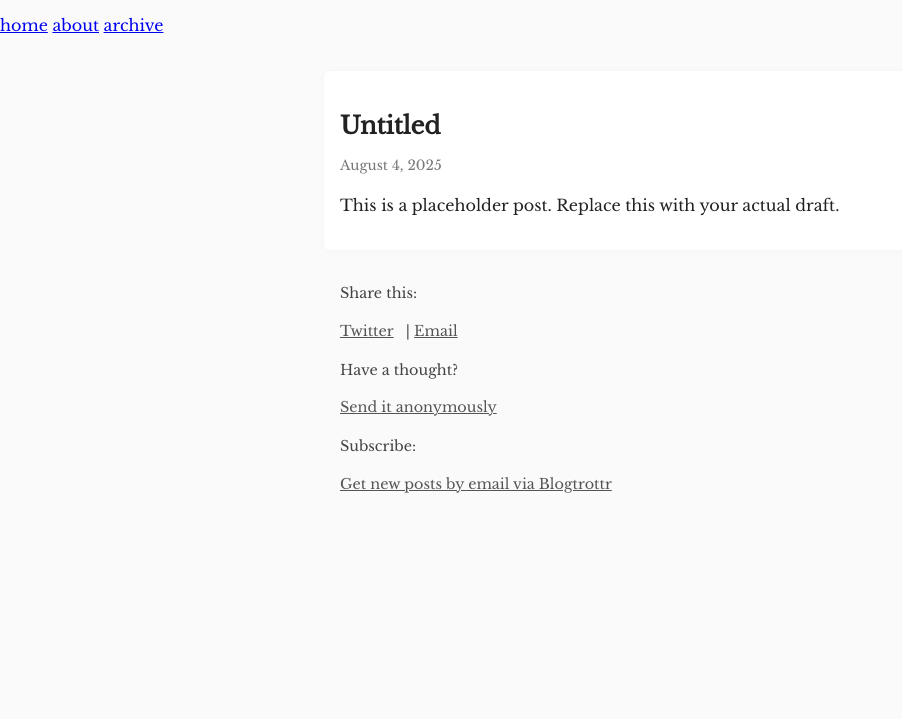
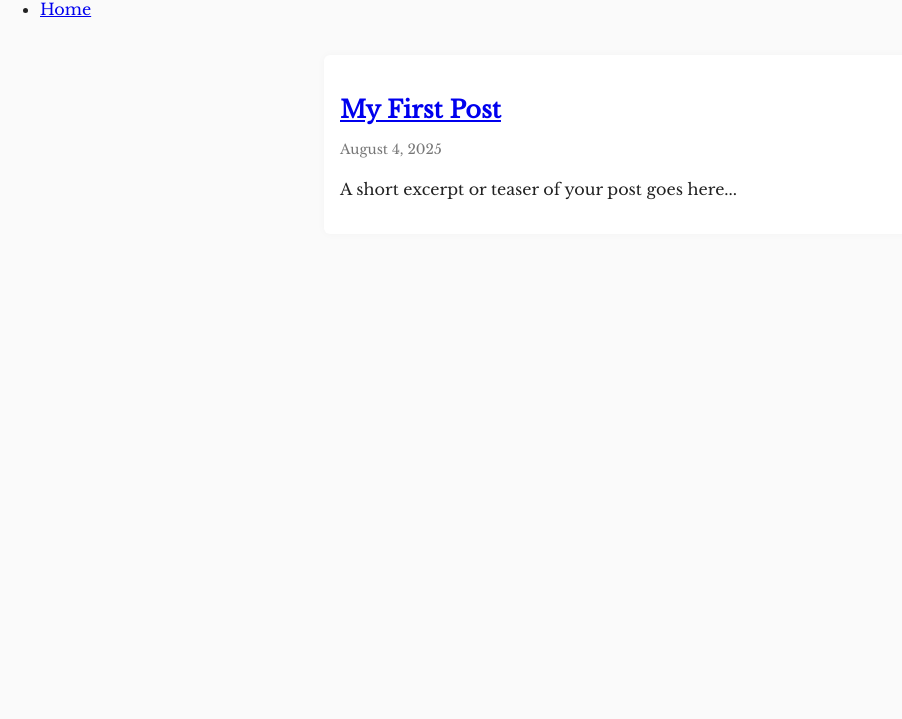
Before and after one commit to infiniteskins/infiniteskins, a plain HTML site: page index.html in a window 1280 px wide. Shown: the part 81-800 px from the top of the page, without its empty margins (0-902 px from the left). Drawn offline with nearby package versions, Linux system fonts and the light colour scheme.

Commit message:
Update index.html

```diff
--- a/index.html
+++ b/index.html
@@ -3,53 +3,46 @@
 <head>
   <meta charset="UTF-8">
   <title>infiniteskins</title>
+  <meta name="viewport" content="width=device-width, initial-scale=1.0">
   <meta name="description" content="A raw, minimalist journal of anonymous reflections, emotion, and being.">
   <meta name="keywords" content="journal, anonymous blog, raw writing, infiniteskins, introspection, healing, solitude">
   <meta name="author" content="infiniteskins">
-  <meta name="viewport" content="width=device-width, initial-scale=1.0">
 
-  <!-- 🌍 OpenGraph metadata for social sharing -->
-  <meta property="og:title" content="infiniteskins">
-  <meta property="og:description" content="A raw, minimalist journal of anonymous reflections.">
-  <meta property="og:type" content="website">
-  <meta property="og:url" content="https://infiniteskins.github.io/infiniteskins">
-
+  <!-- Classic newspaper-style font -->
   <link rel="stylesheet" href="css/style.css">
+  <link href="https://fonts.googleapis.com/css2?family=Libre+Baskerville&display=swap" rel="stylesheet">
 </head>
 
 <body>
-    <div class="sidebar">
-        <h1>infiniteskins</h1>
-        <nav>
-            <a href="index.html">home</a>
-            <a href="about.html">about</a>
-            <a href="archive.html">archive</a>
-        </nav>
-    </div>
-    <div class="content">
-        <div class="post">
-            <h2>Untitled</h2>
-            <p class="date">August 4, 2025</p>
-            <p>This is a placeholder post. Replace this with your actual draft.</p>
-        </div>
-      <!-- 🔗 Share links -->
-<div class="share-links">
-  <p>Share this:</p>
-  <a href="https://twitter.com/share?url=https://yourusername.github.io/infiniteskins" target="_blank">Twitter</a> |
-  <a href="mailto:?subject=Check out infiniteskins&body=https://infiniteskins.github.io/infiniteskins" target="_blank">Email</a>
-</div>
 
-<!-- 💬 Anonymous feedback -->
-<div class="feedback">
-  <p>Have a thought?</p>
-  <a href="https://tally.so/r/nGPdb2" target="_blank">Send it anonymously</a>
-</div>
+  <div class="container">
+    <!-- Sidebar Navigation -->
+    <aside class="sidebar">
+      <h1>infiniteskins</h1>
+      <nav>
+        <ul>
+          <li><a href="index.html">Home</a></li>
+          <!-- Add other pages here later if needed -->
+        </ul>
+      </nav>
+    </aside>
 
-<!-- 📬 Subscribe option -->
-<div class="subscribe">
-  <p>Subscribe:</p>
-  <a href="https://blogtrottr.com/" target="_blank">Get new posts by email via Blogtrottr</a>
-</div>
-    </div>
+    <!-- Main Content Area -->
+    <main class="content">
+      <section class="post-list">
+
+        <!-- 📌 Add each new post here as a separate entry -->
+        <article class="post">
+          <h2><a href="my-first-post.html">My First Post</a></h2>
+          <p class="date">August 4, 2025</p>
+          <p>A short excerpt or teaser of your post goes here...</p>
+        </article>
+
+
+
+      </section>
+    </main>
+  </div>
+
 </body>
 </html>
```
